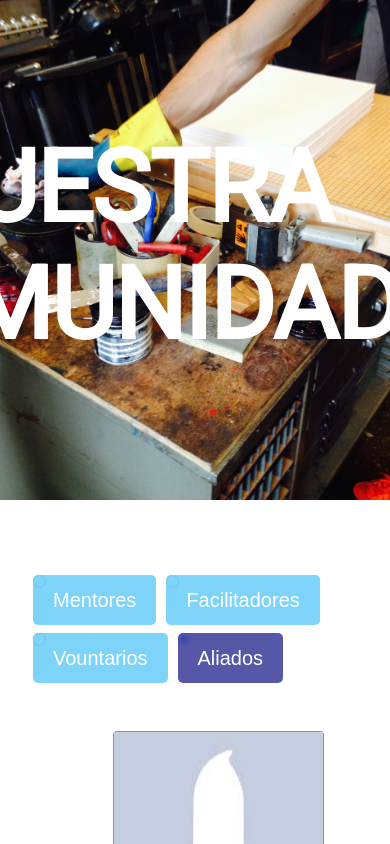
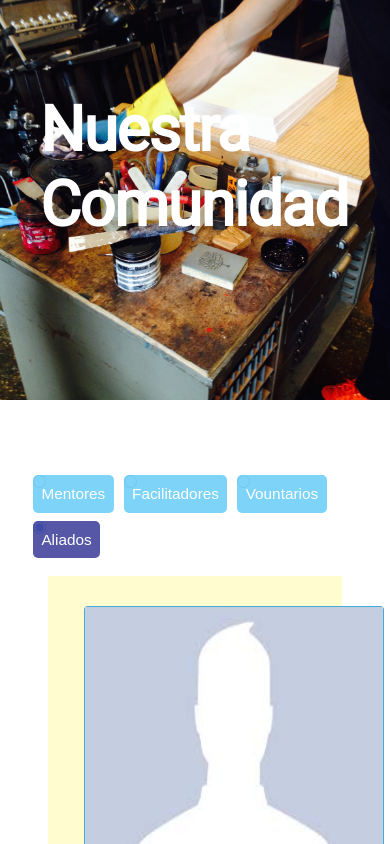
Before and after one commit to wirauzz/front_end_proyect, an Angular app: page / in a window 390 px wide. Shown: the top 844 px of the page. Built offline with nearby package versions, Linux system fonts and the light colour scheme.

Commit message:
Nuestra Comunidad Responsive

```diff
--- a/src/app/modules/pages/comunity-page/comunity-page.component.css
+++ b/src/app/modules/pages/comunity-page/comunity-page.component.css
@@ -1,44 +1,32 @@
-.home-inner {
+.big-banner {
     background-image: url("/assets/images/Fotos/portadaCom.jpg");
-    height: 500px;
     background-position: center;
     background-repeat: no-repeat;
     background-size: cover;
-    position: relative;
+    border-radius: 0;
+    height: 400px;
 }
-.caption {
-    position: absolute;
-    top: 50%;
-    left: 30%;
-    transform: translate(-50%, -50%);
-    color: white;
-    text-transform: uppercase;
-    text-align: center;
-}
-.caption h1 {
+
+.big-banner h1{
     font-family: Roboto;
     font-style: normal;
     font-weight: 900;
-    font-size: 100px;
-    line-height: 117px;
-    /* identical to box height */
-
-    display: flex;
-    align-items: center;
-    text-align: center;
+    font-size: calc(60px + (100 - 60) * ((100vw - 300px) / (1600 - 300)));
     letter-spacing: -1.5px;
-
     color: #FFFFFF;
-
     mix-blend-mode: normal;
+    margin-top: 60px;
+    margin-left: 40px;
 }
 
 
 
 
 
-
-
+.container-fluid{
+    background-color: #FFFCD0;
+    position: relative;
+}
 .tab input.tabs{
     position: absolute;
 }
@@ -57,9 +45,12 @@
 
 .tab label{
     display: block;
-    padding: 10px 20px;
+    padding-top: calc(7px + 5 * ((100vw - 300px) / (1600 - 300)));
+    padding-bottom: calc(7px + 5 * ((100vw - 300px) / (1600 - 300)));
+    padding-right: calc(7px + 20 * ((100vw - 300px) / (1600 - 300)));
+    padding-left: calc(7px + 20 * ((100vw - 300px) / (1600 - 300)));
     color: white;
-    font-size: 20px;
+    font-size: calc(15px + 5 * ((100vw - 300px) / (1600 - 300)));
     position: relative;
     cursor: pointer;
     transition: all 0.2s ease-in-out;
@@ -103,12 +94,14 @@
     animation-duration: 0.5s;
 }
 .card{
-    width: 80%;
-    margin:30px 50px;
+    width: 300px;
+    margin-top: 30px;
+    margin-bottom:30px;
+    margin-left:calc(20px + 20 * ((100vw - 300px) / (1600 - 300)));
     background: #4FC3F7;
 }
 .card .card-imd-top{
-    height: 300px;
+    height: 250px;
 }
 .card .card-body .card-title{
     font-family: Roboto;
--- a/src/app/modules/pages/comunity-page/comunity-page.component.html
+++ b/src/app/modules/pages/comunity-page/comunity-page.component.html
@@ -1,12 +1,6 @@
 <div>
-    <div class="landing" id="Home">
-        <div class="home-wrap">
-          <div class="home-inner">
-            <div class="caption">
-              <h1> Nuestra Comunidad </h1>
-            </div>
-          </div>
-        </div>
+    <div class="jumbotron jumbotron-fluid big-banner">
+        <h1> Nuestra Comunidad </h1>
     </div>
     <div class="container-fluid">
         <ul class="tab">
--- a/src/styles.css
+++ b/src/styles.css
@@ -11,4 +11,5 @@
 body
 {
     background-color: white;
+    width: 100%;
 }
```
